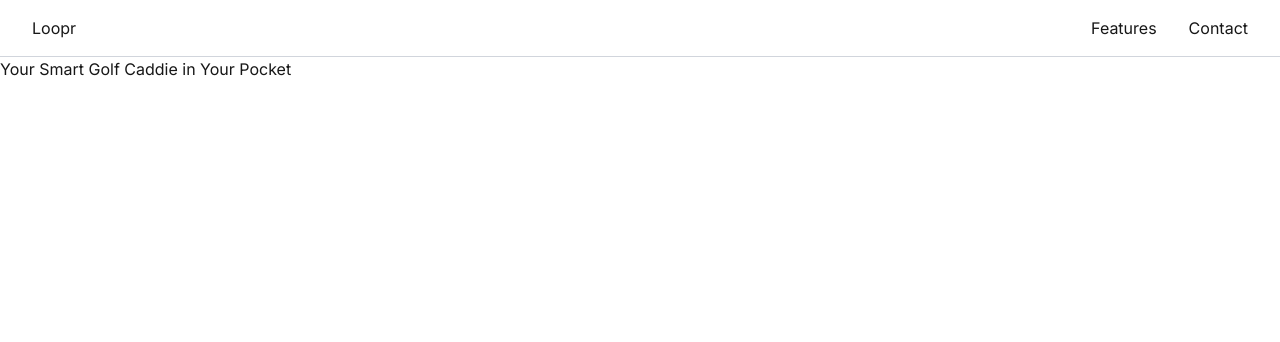
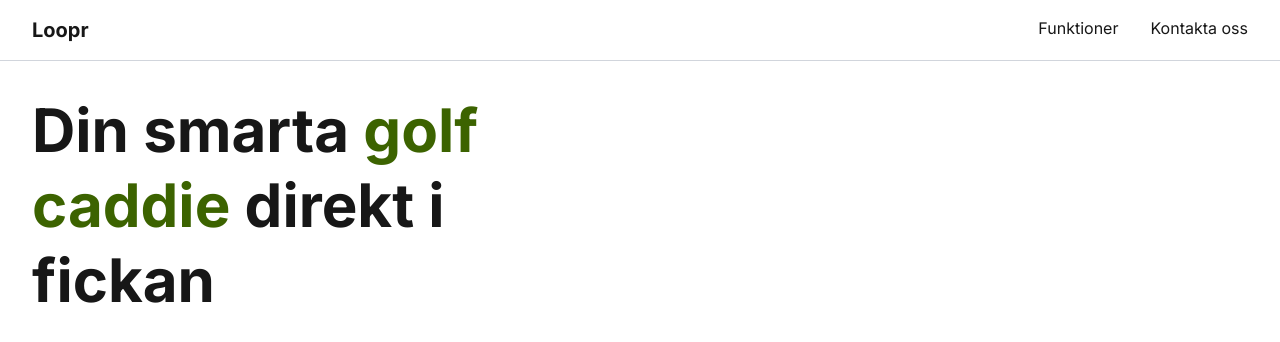
Before and after one commit to maxjvjohansson/loopr-web, a Next.js app: page / in a window 1280 px wide. Shown: the top 342 px of the page. Built offline with nearby package versions, Linux system fonts and the light colour scheme.

Commit message:
Update: Switched language to swedish, also updated Navbar and Hero section

```diff
--- a/src/app/layout.tsx
+++ b/src/app/layout.tsx
@@ -6,9 +6,9 @@ import Navbar from "@/components/Navbar/Navbar";
 const inter = Inter({ subsets: ["latin"] });
 
 export const metadata: Metadata = {
-  title: "Loopr | Your Smart Golf Caddie App",
+  title: "Loopr | Din smarta golfcaddie-app",
   description:
-    "Loopr is the next-generation golf app that helps you make smarter decisions on the course. With personalized club recommendations, GPS guidance, and weather-aware insights, it's like having a caddie in your pocket.",
+    "Loopr är nästa generations golfapp som hjälper dig fatta smartare beslut ute på banan. Med personliga klubbrekommendationer, GPS-stöd och väderanpassade förslag är det som att ha en caddie i fickan.",
 };
 
 export default function RootLayout({
--- a/src/app/page.tsx
+++ b/src/app/page.tsx
@@ -1,3 +1,5 @@
+import Hero from "@/components/Hero/Hero";
+
 export default function Home() {
-  return <h1>Your Smart Golf Caddie in Your Pocket</h1>;
+  return <Hero />;
 }
--- a/src/components/Hero/Hero.tsx
+++ b/src/components/Hero/Hero.tsx
@@ -0,0 +1,12 @@
+export default function Hero() {
+  return (
+    <section className="p-8">
+      <div className="max-w-5/12">
+        <h1 className="text-6xl font-bold leading-tight">
+          Din smarta <span className="text-lime-800">golf caddie</span> direkt i
+          fickan
+        </h1>
+      </div>
+    </section>
+  );
+}
--- a/src/components/Navbar/Navbar.tsx
+++ b/src/components/Navbar/Navbar.tsx
@@ -4,14 +4,16 @@ export default function Navbar() {
   return (
     <nav className="flex justify-between px-8 py-4 border-b border-gray-300 sticky">
       <div>
-        <Link href="/">Loopr</Link>
+        <Link href="/" className="font-bold text-xl">
+          Loopr
+        </Link>
       </div>
       <div className="flex justify-between gap-8">
         <Link href="/features" className="hover:opacity-60">
-          Features
+          Funktioner
         </Link>
         <Link href="/contact" className="hover:opacity-60">
-          Contact
+          Kontakta oss
         </Link>
       </div>
     </nav>
```
